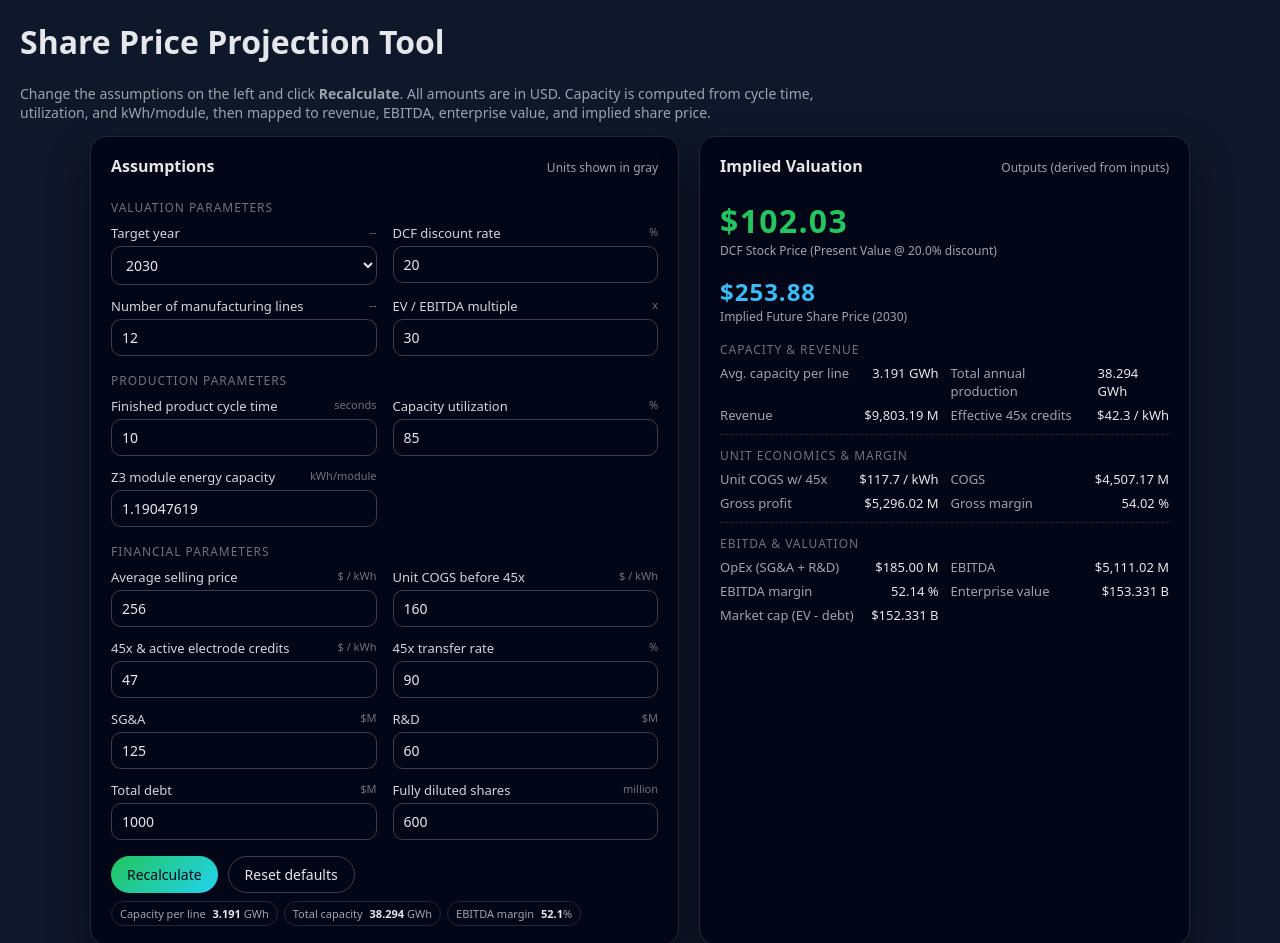
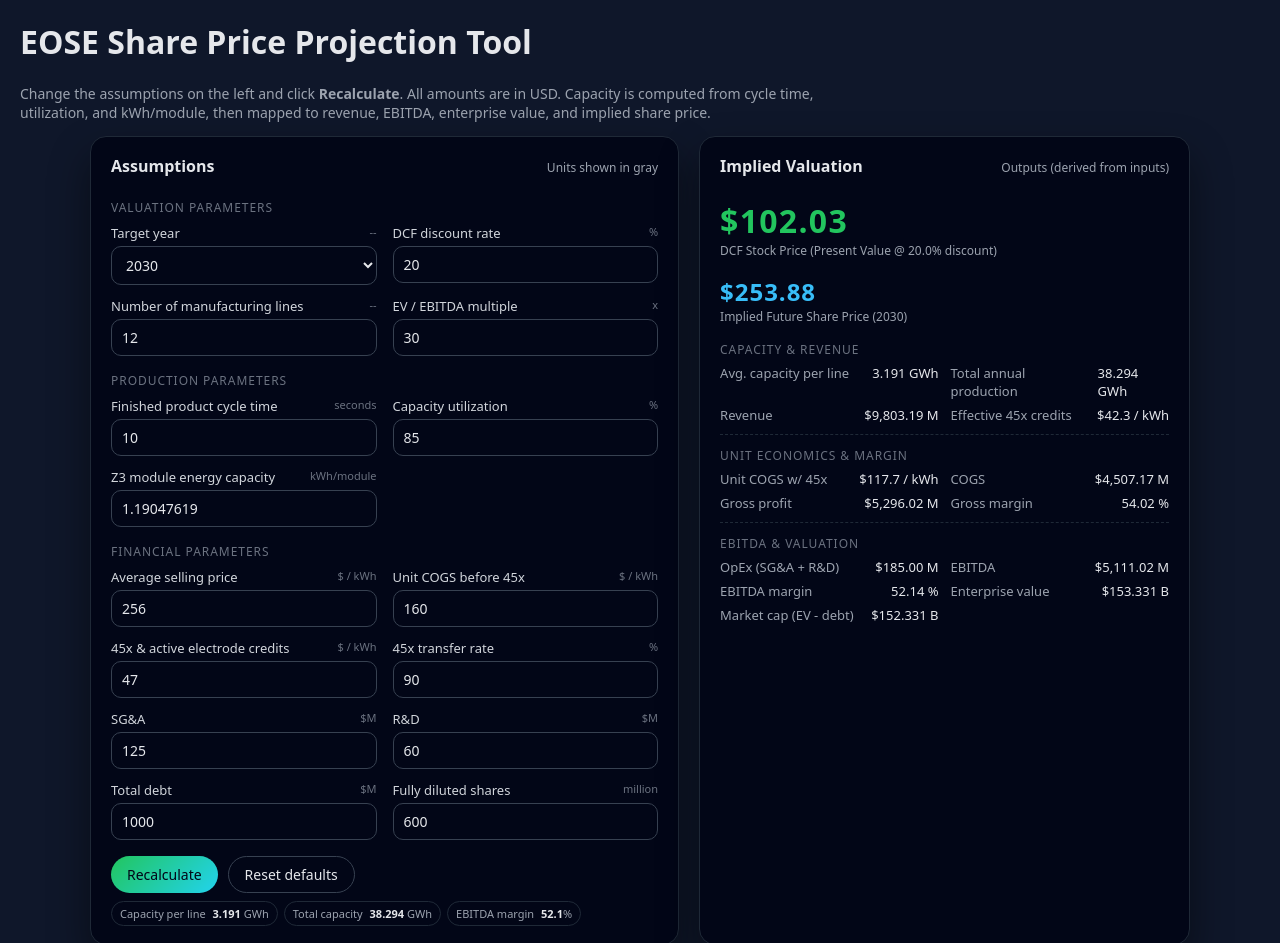
Before and after one commit to EoseIs100DollarStock/eose, a plain HTML site: page index.html in a window 1280 px wide. Shown: the top 943 px of the page. Drawn offline with Linux system fonts and the light colour scheme.

Commit message:
title changes

```diff
--- a/index.html
+++ b/index.html
@@ -183,7 +183,7 @@
   </style>
 </head>
 <body>
-  <h1>Share Price Projection Tool</h1>
+  <h1>EOSE Share Price Projection Tool</h1>
   <p style="max-width: 800px; color:#9ca3af; font-size:14px;">
     Change the assumptions on the left and click <strong>Recalculate</strong>. All amounts are in USD.
     Capacity is computed from cycle time, utilization, and kWh/module, then mapped to revenue,
```
